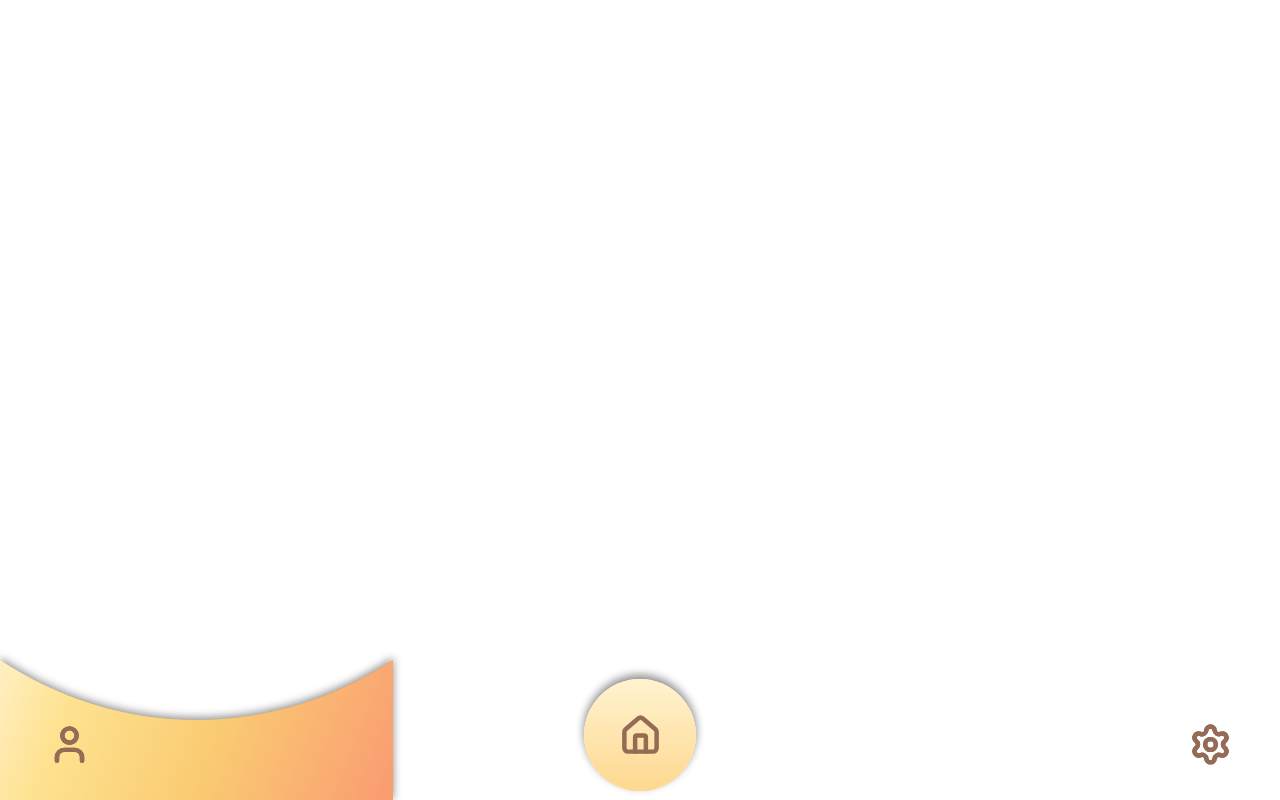
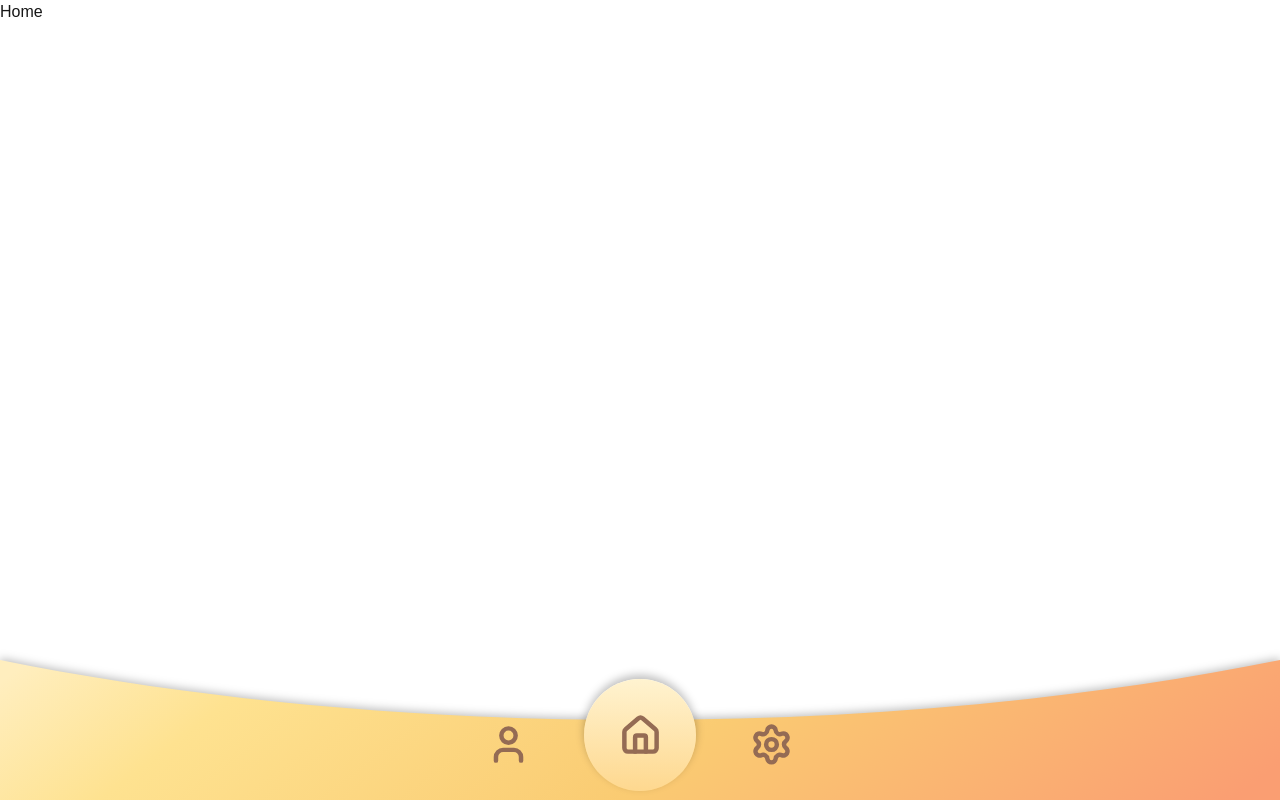
Before and after one commit to suzuki3jp/OpenIdea, a Next.js app: page / in a window 1280 px wide. Built offline with nearby package versions, Linux system fonts and the light colour scheme.

Commit message:
menu追加

```diff
--- a/src/app/page.tsx
+++ b/src/app/page.tsx
@@ -1,4 +1,3 @@
-import { MobileMenu } from "@/features/menu/components/mobile";
 export default function Home() {
-  return <MobileMenu></MobileMenu>;
+  return <h1>Home</h1>;
 }
--- a/src/features/menu/components/menu.css
+++ b/src/features/menu/components/menu.css
@@ -1,27 +1,29 @@
 .menu {
   position: fixed;
   bottom: 0;
-  width: 393px;
+  width: 100%;
   height: 140px;
   z-index: 10;
   pointer-events: none;
   overflow: visible;
 }
+
 .menu svg {
   width: 100%;
   height: 100%;
   filter: drop-shadow(0 -2px 4px rgba(0, 0, 0, 0.25));
 }
+
 .buttons {
   position: fixed;
   bottom: 0;
   width: 100%;
   height: 140px;
   display: flex;
-  gap: 10%;
   z-index: 20;
   pointer-events: none;
 }
+
 .profile,
 .setting {
   height: 100%;
@@ -30,12 +32,15 @@
   pointer-events: auto;
   position: relative;
 }
+
 .profile {
   clip-path: polygon(0 0, 100% 50%, 100% 100%, 0 100%);
 }
+
 .setting {
   clip-path: polygon(0 50%, 100% 0, 100% 100%, 0 100%);
 }
+
 .profile-icon,
 .setting-icon {
   position: absolute;
@@ -43,12 +48,15 @@
   width: 43px;
   height: 43px;
 }
+
 .profile-icon {
-  left: 48px;
+  right: 110px;
 }
+
 .setting-icon {
-  right: 48px;
+  left: 110px;
 }
+
 .home-button {
   position: fixed;
   bottom: 9px;
@@ -62,6 +70,7 @@
   overflow: hidden;
   box-shadow: 0 -4px 8px rgba(0, 0, 0, 0.25);
 }
+
 .home-button button {
   display: block;
   width: 100%;
@@ -70,6 +79,7 @@
   justify-content: center;
   align-content: center;
 }
+
 .home-icon {
   width: 43px;
   aspect-ratio: 1 / 1;
```
